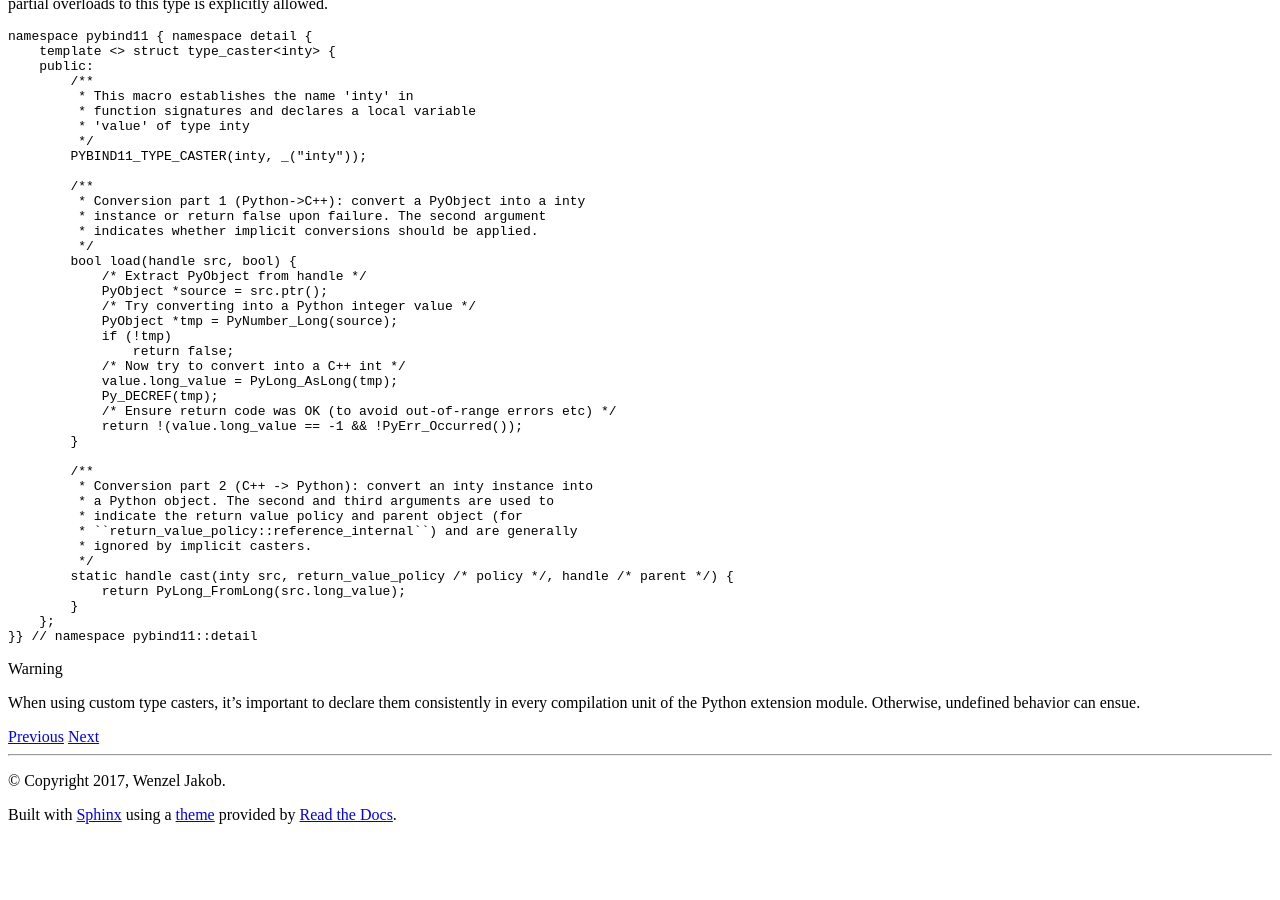
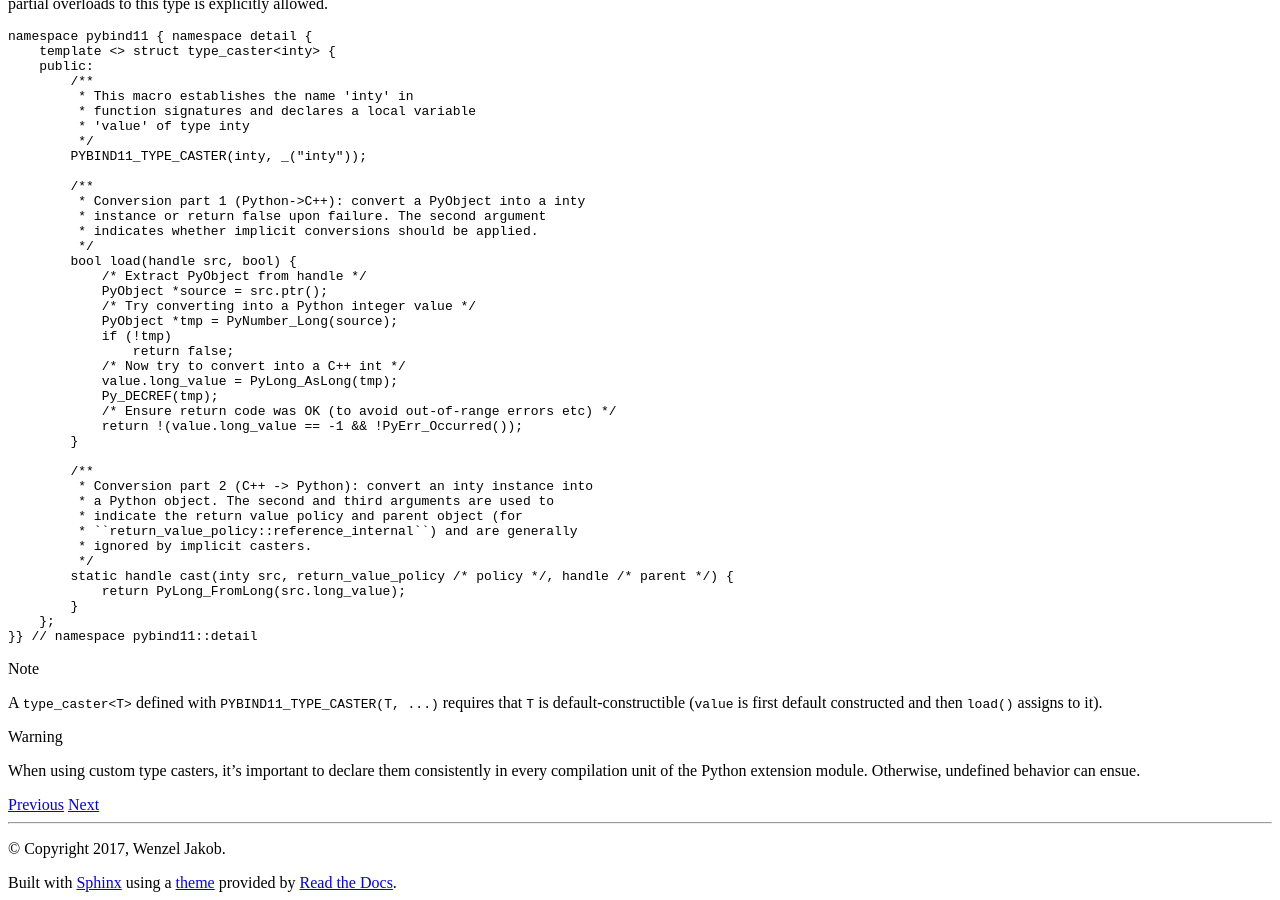
Before and after one commit to pybind/pybind11, a Sphinx documentation site: the page built from docs/advanced/cast/custom.rst, in a window 1280 px wide and 900 px high, scrolled down 1220 px. Built offline with Sphinx 7.4.7 and the Read the Docs theme 2.0.0, drawn with Linux system fonts in a browser that asks for light colours; before the commit the page ends 2052 px from its top, so only the background shows below that.

Commit message:
Document that type_caster requires default-constructible types
[skip ci]

```diff
--- a/docs/advanced/cast/custom.rst
+++ b/docs/advanced/cast/custom.rst
@@ -78,6 +78,12 @@ type is explicitly allowed.
         };
     }} // namespace pybind11::detail
 
+.. note::
+
+    A ``type_caster<T>`` defined with ``PYBIND11_TYPE_CASTER(T, ...)`` requires
+    that ``T`` is default-constructible (``value`` is first default constructed
+    and then ``load()`` assigns to it).
+
 .. warning::
 
     When using custom type casters, it's important to declare them consistently
```
